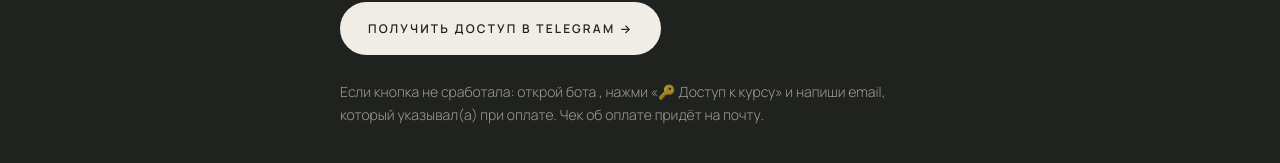
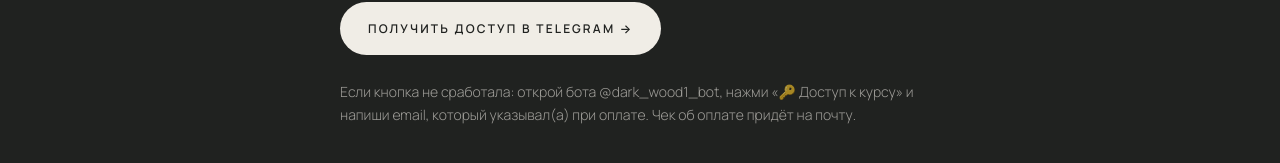
Before and after one commit to aditattooer/darkwood-site, a plain HTML site: page spasibo/index.html in a window 1280 px wide. Shown: the part 631-794 px from the top of the page. Drawn offline with nearby package versions, Linux system fonts and the light colour scheme.

Commit message:
Thank-you page: link to @dark_wood1_bot
Co-Authored-By: Claude Opus 5.5 <noreply@anthropic.com>
Claude-Session: https://claude.ai/code/session_019GoZVTpUrW6yosEAu9apVw

```diff
--- a/spasibo/index.html
+++ b/spasibo/index.html
@@ -27,7 +27,7 @@
   <small>Если кнопка не сработала: открой бота <span id="botName"></span>, нажми «🔑 Доступ к курсу» и напиши email, который указывал(а) при оплате. Чек об оплате придёт на почту.</small>
 </main>
 <script>
-const BOT = "";   /* имя бота без @, например darkwood_course_bot */
+const BOT = "dark_wood1_bot";   /* имя бота без @, например darkwood_course_bot */
 let pid = ""; try { pid = localStorage.getItem("dw-pid") || ""; } catch (e) {}
 const a = document.getElementById("botLink");
 if (BOT) { a.href = "https://t.me/" + BOT + (pid ? "?start=" + encodeURIComponent(pid) : ""); document.getElementById("botName").textContent = "@" + BOT; }
```
